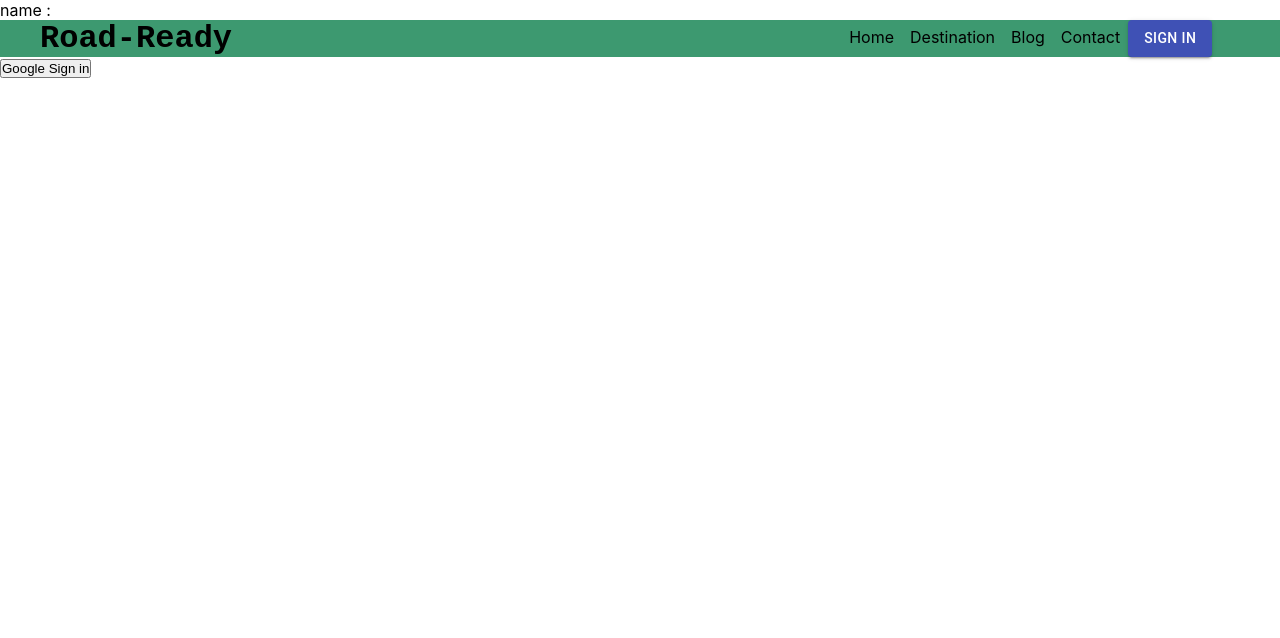
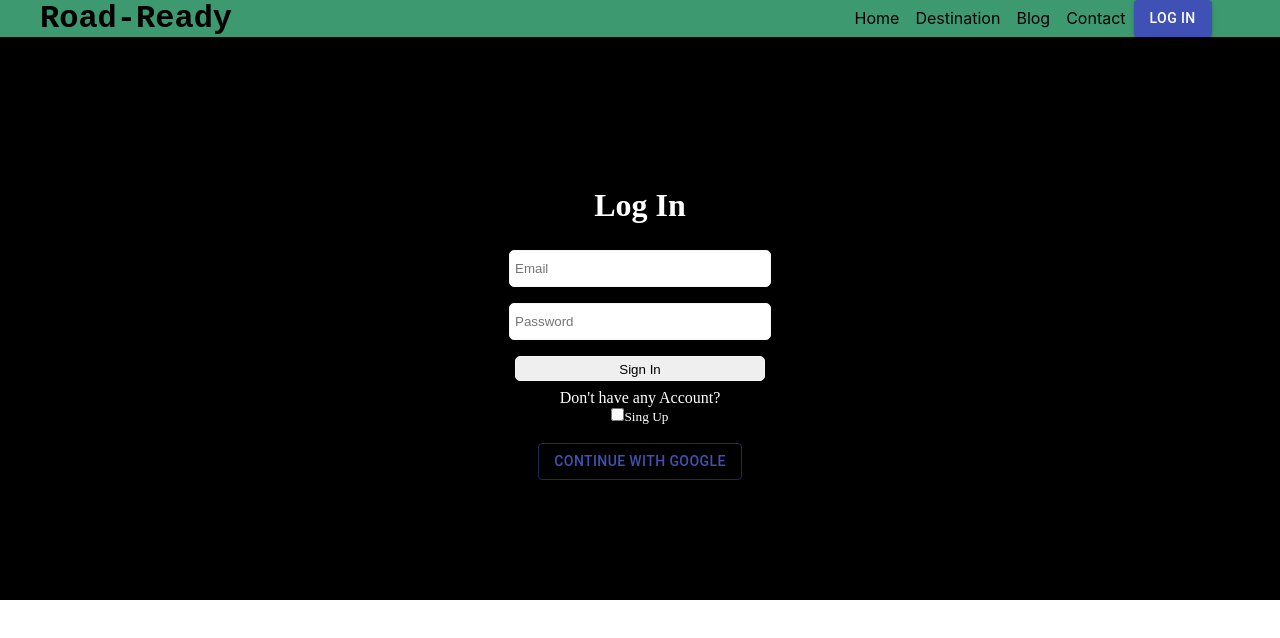
Before and after one commit to dipraj-howlader/road-ready, a React (Create React App) app: page /login in a window 1280 px wide. Shown: the top 638 px of the page. Built offline with nearby package versions, Linux system fonts and the light colour scheme.

Commit message:
almost done

```diff
--- a/package.json
+++ b/package.json
@@ -9,6 +9,7 @@
     "@testing-library/react": "^11.2.5",
     "@testing-library/user-event": "^12.8.3",
     "firebase": "^8.3.1",
+    "google-map-react": "^2.1.9",
     "react": "^17.0.1",
     "react-dom": "^17.0.1",
     "react-hook-form": "^6.15.5",
--- a/src/App.js
+++ b/src/App.js
@@ -17,11 +17,16 @@ import SearchResult from './Components/SearchResult/SearchResult';
 export const UserContext = createContext();
 
 const App = () => {
-  const [loggedInUser, setLoggedInUser] = useState({});
+  const [loggedInUser, setLoggedInUser] = useState({
+    isSignedIn: false,
+    name: '',
+    email: '',
+    password: '',
+    success:''
+  });
 
   return (
     <UserContext.Provider value={[loggedInUser, setLoggedInUser]}>
-      <p>name : {loggedInUser.displayName}</p>
       <Router>
         <Header></Header>
         <Switch>
--- a/src/Components/Header/Header.js
+++ b/src/Components/Header/Header.js
@@ -7,23 +7,24 @@ import './Header.css'
 const Header = () => {
     const history = useHistory();
     const [loggedInUser, setLoggedInUser] = useContext(UserContext);
-    let userName ='';
     const handleLogIn =()=> {
         history.push("/login");
-        userName=loggedInUser.displayName;
-
     }
     return (
         <div className="header">
+            {
+                console.log(loggedInUser)
+            }
             <Box height flexGrow={0.9}><h1>Road-Ready</h1></Box>
             <Box>
-                <nav>
+                <nav style={{display:'flex'}}>
                     <Link style={{ textDecoration: 'none', padding: '8px', color: 'black' }} to="/home">Home</Link>
                     <Link style={{ textDecoration: 'none', padding: '8px', color: 'black' }} to="/destination">Destination</Link>
                     <Link style={{ textDecoration: 'none', padding: '8px', color: 'black' }} to="/blog">Blog</Link>
                     <Link style={{ textDecoration: 'none', padding: '8px', color: 'black' }} to="/contact">Contact</Link>
-                    { loggedInUser.displayName===userName ? <p>{loggedInUser.displayName}</p> :
-        <Button onClick={handleLogIn} variant="contained" color="primary">Sign In</Button>}
+                    { loggedInUser.isSignedIn? <p style={{ textDecoration: 'none', padding: '8px', color: 'black' }}>{loggedInUser.name}</p> : <Button onClick={handleLogIn} variant="contained" color="primary">Log In</Button>
+
+                    }
 
                 </nav>
             </Box>
--- a/src/Components/Login/Login.js
+++ b/src/Components/Login/Login.js
@@ -1,51 +1,179 @@
-import React, { useContext } from 'react';
+import React, { useContext, useState } from 'react';
 import firebase from "firebase/app";
 import "firebase/auth";
 import firebaseConfig from './firebase.config';
 import { UserContext } from '../../App';
 import { useHistory, useLocation } from 'react-router';
+import { height } from '@material-ui/system';
+import { Button } from '@material-ui/core';
+
+
+if (firebase.apps.length === 0) {
+    firebase.initializeApp(firebaseConfig);
+}
+const Login = () => {
 
 
 
-const Login = () => {
+    const [newUser, setNewUser] = useState(false);
     const history = useHistory();
     const location = useLocation();
-    const { from } = location.state || { from: { pathname: "/" } };
+    const { from } = location.state || { from: { pathname: "/search" } };
 
-    const [loggedInUser, setLoggedInUser]= useContext(UserContext);
-
-    if (firebase.apps.length === 0) {
-        firebase.initializeApp(firebaseConfig);
-    }
-    const handleGoogleSingIn = () => {
-        var provider = new firebase.auth.GoogleAuthProvider();
+    const [loggedInUser, setLoggedInUser] = useContext(UserContext);
 
 
+    const googleProvider = new firebase.auth.GoogleAuthProvider();
+
+    const handleGoogleSingIn = () => {
+
         firebase.auth()
-            .signInWithPopup(provider)
+            .signInWithPopup(googleProvider)
             .then((result) => {
                 /** @type {firebase.auth.OAuthCredential} */
                 var credential = result.credential;
                 var token = credential.accessToken;
                 const user = result.user;
-                const {displayName, email} = user;
-                const signInUser = {displayName, email};
+                const { displayName, email } = user;
+                const signInUser = {
+                    isSignedIn: true,
+                    name: displayName,
+                    email: email
+                }
                 // console.log("Sign form log",signInUser);
                 setLoggedInUser(signInUser);
                 history.replace(from);
 
-            }).catch((error) => {
-                var errorCode = error.code;
-                var errorMessage = error.message;
-                var email = error.email;
-                var credential = error.credential;
-
+            }).catch(err => {
+                console.log(err);
+                console.log(err.massage);
             });
 
     }
+
+    //handle Change
+
+    const handleChange = (e) => {
+        let isFormVaild = true;
+
+        if (e.target.name === 'email') {
+            isFormVaild = /\S+@\S+\.\S+/.test(e.target.value);
+
+
+        }
+        if (e.target.name === 'password') {
+            isFormVaild = e.target.value.length > 6 && /[a-z]\d|\d[a-z]/i.test(e.target.value)
+
+        }
+        if (isFormVaild) {
+            const newUserInfo = { ...loggedInUser };
+
+            newUserInfo[e.target.name] = e.target.value;
+            setLoggedInUser(newUserInfo);
+        }
+
+    }
+    const handleSubmit = (e) => {
+        // console.log(user.email , user.password);
+        if (newUser && loggedInUser.email && loggedInUser.password) {
+            firebase.auth().createUserWithEmailAndPassword(loggedInUser.email, loggedInUser.password)
+                .then(res => {
+                    const newUserInfo = { ...loggedInUser };
+                    newUserInfo.success = true;
+                    newUserInfo.isSignedIn= true;
+                    newUserInfo.name = loggedInUser.name;
+                    newUserInfo.error = '';
+                    setLoggedInUser(newUserInfo);
+                    updateUserName(loggedInUser.name);
+                history.replace(from);
+                })
+                .catch((error) => {
+                    const newUserInfo = { ...loggedInUser };
+                    newUserInfo.error = error.message;
+                    newUserInfo.success = '';
+                    setLoggedInUser(newUserInfo);
+
+
+                    // ..
+                })
+
+        }
+
+        if (!newUser && loggedInUser.email && loggedInUser.password) {
+            firebase.auth().signInWithEmailAndPassword(loggedInUser.email, loggedInUser.password)
+                .then(res => {
+                    const newUserInfo = { ...loggedInUser };
+                    newUserInfo.success = true;
+                    newUserInfo.isSignedIn= true;
+
+                    newUserInfo.error = '';
+                    setLoggedInUser(newUserInfo);
+                    history.replace(from);
+                })
+                .catch((error) => {
+                    const newUserInfo = { ...loggedInUser };
+                    newUserInfo.error = error.message;
+                    newUserInfo.success = '';
+                    setLoggedInUser(newUserInfo);
+                });
+        }
+
+        e.preventDefault();
+    }
+    const updateUserName = (name) => {
+        const user = firebase.auth().currentUser;
+
+        user.updateProfile({
+            displayName: name
+        }).then(function () {
+            // Update successful.
+            console.log('User Name Updated successfully');
+        }).catch(function (error) {
+            // An error happened.
+            console.log(error);
+        });
+    }
+
     return (
-        <div>
-            <button onClick={handleGoogleSingIn}>Google Sign in</button>
+        <div style={{backgroundColor:'black',
+        textAlign:'center',
+        justifyContent:'center',
+        alignItems:'center',
+        color:'white',
+        paddingBottom:'120px',
+        paddingTop:'150px',
+        fontFamily:'CourierNew'
+
+        } }>
+            <div>
+                {newUser ? <h1>Create an Account</h1> : <h1>Log In</h1> }
+                {
+                    loggedInUser.success && <p style={{ color: 'white' }}> User {newUser ? 'created' : 'Logged In'} Successfully </p>
+                }
+                <form onSubmit={handleSubmit} >
+                    {newUser && <input style={{width:'250px',height:'25px', border:'1px solid whitesmoke', borderRadius:'5px', padding:'5px',margin:'8px'}} type="text" name="name" onBlur={handleChange} placeholder="Name" />
+                    }
+                    <br />
+                    <input style={{width:'250px',height:'25px', border:'1px solid whitesmoke', borderRadius:'5px', padding:'5px',margin:'8px'}} type="text" name="email" onBlur={handleChange} placeholder="Email" required />
+                    <br />
+                    <input style={{width:'250px',height:'25px', border:'1px solid whitesmoke', borderRadius:'5px', padding:'5px',margin:'8px'}} type="password" onBlur={handleChange} name="password" placeholder="Password" required />
+                    <br />
+                    <input style={{width:'250px',height:'25px', border:'1px solid whitesmoke', borderRadius:'5px', padding:'5px',margin:'8px'}} type="submit" value={newUser ? 'Sign Up' : 'Sign In'} />
+                </form>
+                <p>Don't have any Account?</p>
+                <input type="checkbox" onChange={() => setNewUser(!newUser)} name="newUser" id="" />
+                <label htmlFor="newUser"><small>Sing Up</small> </label>
+                <p style={{ color: 'white' }}>{loggedInUser.error}</p>
+
+
+
+            </div>
+            <div>
+                <br/>
+                <Button onClick={handleGoogleSingIn} variant="outlined" color="primary">
+                Continue with Google
+</Button>
+            </div>
         </div>
     );
 };
--- /dev/null
+++ b/src/Components/RideCost/Ridecose.css
@@ -0,0 +1,6 @@
+.ridecost{
+    display: flex;
+}
+.ridecost img{
+    width: 25px;
+}
--- /dev/null
+++ b/src/Components/RideCost/Ridecost.js
@@ -0,0 +1,18 @@
+import React from 'react';
+import './Ridecose.css'
+
+const Ridecost = (props) => {
+    const { name, photo, cost, people, id } = props.ride;
+    return (
+        <div className="ridecost">
+            <img src={photo} alt=""/>
+            <p>{name}</p>
+            <p>{people}</p>
+            <p> $ {cost}</p>
+
+
+        </div>
+    );
+};
+
+export default Ridecost;
--- a/src/Components/Search/Search.css
+++ b/src/Components/Search/Search.css
@@ -23,7 +23,7 @@
   color: black;
 }
 
-input:focus {
+.contact-us input:focus {
   border-bottom: 5px solid #ffa580;
 }
 
@@ -38,7 +38,7 @@ input:focus {
   outline: none;
   border: 1px solid black;
 }
-button:hover {
+.contact-us button:hover {
   background: black;
   color: white;
   border: 1px solid black;
--- a/src/Components/SearchResult/SearchResult.css
+++ b/src/Components/SearchResult/SearchResult.css
@@ -0,0 +1,3 @@
+.search{
+    display: flex;
+}
--- a/src/Components/SearchResult/SearchResult.js
+++ b/src/Components/SearchResult/SearchResult.js
@@ -1,12 +1,22 @@
 import React, { useContext } from 'react';
-
+import fakeData from '../../fakeData/data.json';
+import Ridecost from '../RideCost/Ridecost';
+import img from '../../photo/Map.png'
+import './SearchResult.css';
 const SearchResult = () => {
 
 
     return (
 
-        <div>
-            <h1>This is search result</h1>
+        <div className="search">
+            <div>
+            {
+                fakeData.map(ride => <Ridecost ride={ride}> </Ridecost>)
+            }
+            </div>
+            <div>
+                <img src={img} alt=""/>
+            </div>
         </div>
     );
 };
```
Also changed, not shown: 1 other file (tests, documents, lock files or other folders).
